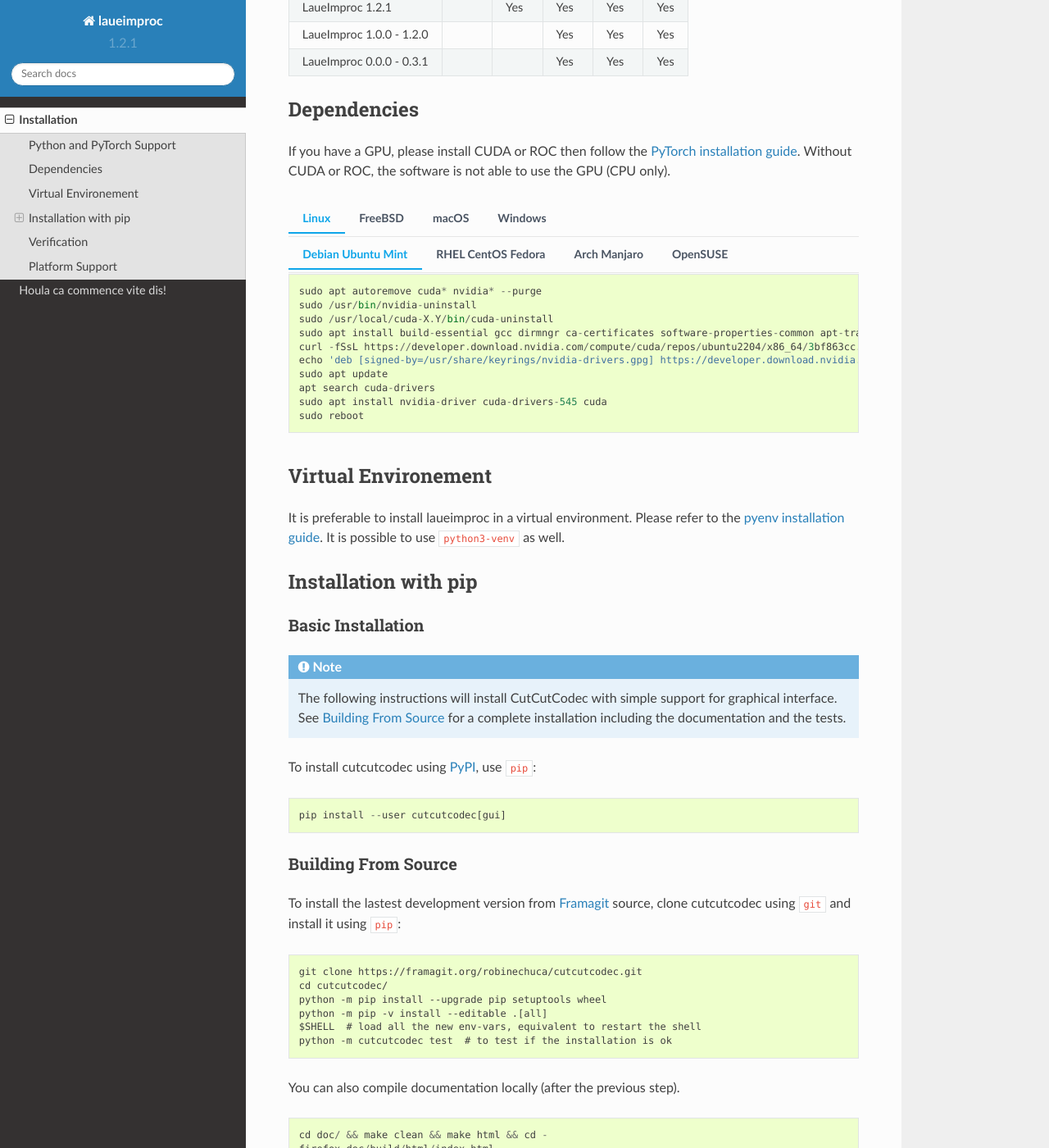
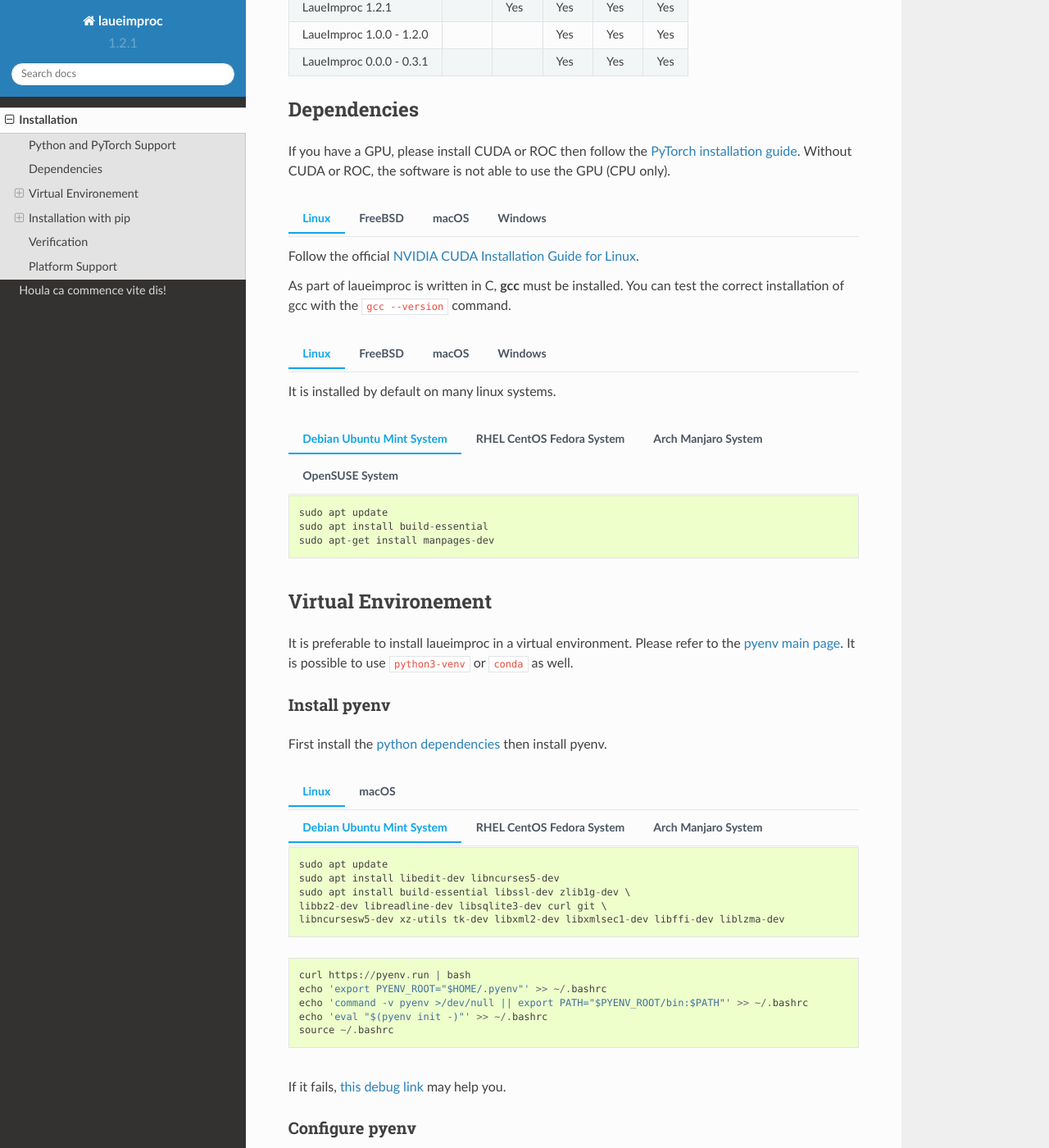
Before and after one commit to BM32ESRF/laueimproc, a Sphinx documentation site: the page built from doc/usage/installation.rst, in a window 1280 px wide and 1400 px high, scrolled down 346 px. Shown: the whole window at 82% size. Built offline with Sphinx 7.4.7 and the Read the Docs theme 2.0.0, drawn with Linux system fonts in a browser that asks for light colours; some of the changed text lies outside the part shown.

Commit message:
update install doc

```diff
--- a/doc/usage/installation.rst
+++ b/doc/usage/installation.rst
@@ -27,107 +27,190 @@
 
 .. tab:: Linux
 
-    .. tab:: Debian Ubuntu Mint
-
-        .. code::
-
-            sudo apt autoremove cuda* nvidia* --purge
-            sudo /usr/bin/nvidia-uninstall
-            sudo /usr/local/cuda-X.Y/bin/cuda-uninstall
-            sudo apt install build-essential gcc dirmngr ca-certificates software-properties-common apt-transport-https dkms curl -y
-            curl -fSsL https://developer.download.nvidia.com/compute/cuda/repos/ubuntu2204/x86_64/3bf863cc.pub | sudo gpg --dearmor | sudo tee /usr/share/keyrings/nvidia-drivers.gpg > /dev/null 2>&1
-            echo 'deb [signed-by=/usr/share/keyrings/nvidia-drivers.gpg] https://developer.download.nvidia.com/compute/cuda/repos/ubuntu2204/x86_64/ /' | sudo tee /etc/apt/sources.list.d/nvidia-drivers.list
-            sudo apt update
-            apt search cuda-drivers
-            sudo apt install nvidia-driver cuda-drivers-545 cuda
-            sudo reboot
-
-    .. tab:: RHEL CentOS Fedora
-
-        .. code::
-
-            sudo yum install cuda
-
-    .. tab:: Arch Manjaro
-
-        .. code::
-
-            sudo pacman -S cuda
-
-    .. tab:: OpenSUSE
-
-        .. code::
-
-            sudo zypper install cuda
+    Follow the official `NVIDIA CUDA Installation Guide for Linux <https://docs.nvidia.com/cuda/cuda-installation-guide-linux/index.html>`_.
 
 .. tab:: FreeBSD
 
-    .. code::
-
-        sudo pkg install cuda
+    It is not well supproted, you can try to follow `this bsd link <https://gist.github.com/Mostly-BSD/4d3cacc0ee2f045ed8505005fd664c6e>`_.
 
 .. tab:: macOS
 
-    You could install the FFmpeg by using `Homebrew <https://brew.sh/>`_.
-
-    .. code::
-
-        brew update
-        brew upgrade
-        brew install cuda pkg-config
+    Follow the `NVIDIA CUDA Installation Guide for Mac OS X <https://docs.nvidia.com/cuda/archive/10.2/cuda-installation-guide-mac-os-x/index.html>`_.
 
 .. tab:: Windows
 
     .. warning:: Windows is crap, so be prepared for a tedious and buggy installation! You should forget Microchiotte-Windaube and go straight to Linux before you pull out all your hair!
 
-    It is important to configure your environement variable to hook cuda to PyTorch. You can follow `this guide <https://docs.nvidia.com/cuda/cuda-installation-guide-microsoft-windows/index.html>`_ for example.
+    It is important to configure your environement variable to hook cuda to PyTorch.
+    Good luck with the `official guide <https://docs.nvidia.com/cuda/cuda-installation-guide-microsoft-windows/index.html>`_.
+
+As part of laueimproc is written in C, **gcc** must be installed. You can test the correct installation of gcc with the  ``gcc --version`` command.
+
+.. tab:: Linux
+
+    It is installed by default on many linux systems.
+
+    .. tab:: Debian Ubuntu Mint System
+
+        .. code::
+
+            sudo apt update
+            sudo apt install build-essential
+            sudo apt-get install manpages-dev
+
+    .. tab:: RHEL CentOS Fedora System
+
+        .. code::
+
+            sudo yum group install "Development Tools"
+            sudo yum install man-pages
+
+    .. tab:: Arch Manjaro System
+
+        .. code::
+
+            sudo pacman -Syu
+            sudo pacman -S base-devel
+            sudo pacman -S gcc-multilib lib32-gcc-libs
+            wget https://ftp.gnu.org/gnu/gcc/gcc-13.2.0/gcc-13.2.0.tar.gz
+            tar -xzvf gcc-13.2.0.tar.gz
+            cd gcc-13.2.0
+            mkdir build
+            cd build
+            \../configure
+            make -j4
+            sudo make install
+
+    .. tab:: OpenSUSE System
+
+        .. code::
+
+            sudo zypper refresh
+            sudo zypper update
+            sudo zypper addrepo http://download.opensuse.org/distribution/leap/15.6/repo/oss/ oss
+            zypper search gcc
+            sudo zypper install gcc
+            sudo zypper install gcc-c++
+
+.. tab:: FreeBSD
+
+    It is install by default on FreeBSD.
+
+.. tab:: macOS
+
+    You could install gcc by using `Homebrew <https://brew.sh/>`_.
+
+    .. code::
+
+        brew install gcc
+
+.. tab:: Windows
+
+    .. warning:: I see that you insist on using Windows, this step is the most critical, good luck! Without gcc, some functions of laueimproc will be around **1000 times slowler**.
+
+    It is not too late to listen the voice of reason! You can `install ubuntu <https://lecrabeinfo.net/installer-ubuntu-22-04-lts-le-guide-complet.html>`_ for example.
 
 
 Virtual Environement
 --------------------
 
-It is preferable to install laueimproc in a virtual environment. Please refer to the `pyenv installation guide <https://github.com/pyenv/pyenv>`_. It is possible to use ``python3-venv`` as well.
+It is preferable to install laueimproc in a virtual environment. Please refer to the `pyenv main page <https://github.com/pyenv/pyenv>`_. It is possible to use ``python3-venv`` or ``conda`` as well.
+
+Install pyenv
+^^^^^^^^^^^^^
+
+First install the `python dependencies <https://github.com/pyenv/pyenv/wiki#suggested-build-environment>`_ then install pyenv.
+
+.. tab:: Linux
+
+    .. tab:: Debian Ubuntu Mint System
+
+        .. code::
+
+            sudo apt update
+            sudo apt install libedit-dev libncurses5-dev
+            sudo apt install build-essential libssl-dev zlib1g-dev \
+            libbz2-dev libreadline-dev libsqlite3-dev curl git \
+            libncursesw5-dev xz-utils tk-dev libxml2-dev libxmlsec1-dev libffi-dev liblzma-dev
+
+    .. tab:: RHEL CentOS Fedora System
+
+        .. code::
+
+            sudo yum install openssl11-devel --allowerasing
+            yum install gcc make patch zlib-devel bzip2 bzip2-devel readline-devel sqlite sqlite-devel openssl-devel tk-devel libffi-devel xz-devel
+
+    .. tab:: Arch Manjaro System
+
+        .. code::
+
+            yay -S ncurses5-compat-libs
+
+    .. code::
+
+        curl https://pyenv.run | bash
+        echo 'export PYENV_ROOT="$HOME/.pyenv"' >> ~/.bashrc
+        echo 'command -v pyenv >/dev/null || export PATH="$PYENV_ROOT/bin:$PATH"' >> ~/.bashrc
+        echo 'eval "$(pyenv init -)"' >> ~/.bashrc
+        source ~/.bashrc
+
+.. tab:: macOS
+
+    You could install dependencies by using `Homebrew <https://brew.sh/>`_.
+
+    .. code::
+
+        brew install ncurses
+        brew install openssl readline sqlite3 xz zlib tcl-tk
+        brew install pyenv
+
+If it fails, `this debug link <https://github.com/pyenv/pyenv/wiki/Common-build-problems>`_ may help you.
+
+Configure pyenv
+^^^^^^^^^^^^^^^
+
+Create the virtual environement.
+
+.. code::
+
+    pyenv update
+    pyenv install -v 3.12
+    pyenv virtualenv 3.12 laueenv
+    pyenv activate laueenv
+
+Install jupter notebook
+
+.. code::
+
+    pip install ipython jupyter notebook
+    jupyter-notebook &
 
 
 Installation with pip
 ---------------------
 
-Basic Installation
-^^^^^^^^^^^^^^^^^^
+Building From Source
+^^^^^^^^^^^^^^^^^^^^
 
-.. note::
-
-    The following instructions will install CutCutCodec with simple support for graphical interface.
-    See :ref:`building-from-source` for a complete installation including the documentation and the tests.
-
-To install cutcutcodec using `PyPI <https://pypi.org/project/cutcutcodec/>`_, use ``pip``:
+To install the lastest development version from `GitHub <https://github.com/BM32ESRF/laueimproc>`_ source, clone laueimproc using ``git`` and install it using ``pip``:
 
 .. code::
 
-    pip install --user cutcutcodec[gui]
+    git clone https://github.com/BM32ESRF/laueimproc.git
+    cd laueimproc/
+    pip install --upgrade pip setuptools wheel
+    pip -v install --editable .[all]
+    source ~/.bashrc
 
-.. _building-from-source:
-
-Building From Source
-^^^^^^^^^^^^^^^^^^^^
-
-To install the lastest development version from `Framagit <https://framagit.org/robinechuca/cutcutcodec>`_ source, clone cutcutcodec using ``git`` and install it using ``pip``:
-
-.. code::
-
-    git clone https://framagit.org/robinechuca/cutcutcodec.git
-    cd cutcutcodec/
-    python -m pip install --upgrade pip setuptools wheel
-    python -m pip -v install --editable .[all]
-    $SHELL  # load all the new env-vars, equivalent to restart the shell
-    python -m cutcutcodec test  # to test if the installation is ok
+Building Documentation
+^^^^^^^^^^^^^^^^^^^^^^
 
 You can also compile documentation locally (after the previous step).
 
 .. code::
 
     cd doc/ && make clean && make html && cd -
-    firefox doc/build/html/index.html
+    firefox doc/build/html/index.html &
 
 
 Verification
@@ -138,13 +221,7 @@
 
 .. code::
 
-    python -m cutcutcodec test  # or cutcutcodec-test
-
-To run a partial test, please refer to the integrated CLI:
-
-.. code::
-
-    python -m cutcutcodec test --help
+    python -m laueimproc test  # or laueimproc-test
 
 
 Platform Support
@@ -154,10 +231,10 @@
 
 .. note::
 
-    Contributors please test CutCutCodec on your platform then update this document and send a pull request.
+    Contributors please test LaueImProc on your platform then update this document and send a pull request.
 
-+----------------------------------+------------------------+------------------------+-------------------------+
-| Operating system                 | Tested Python versions | Tested FFmpeg versions | Tested architecture     |
-+==================================+========================+========================+=========================+
-| Linux Mint 21.3                  | 3.9, 3.10, 3.11        | 4.4.2                  | x86-64                  |
-+----------------------------------+------------------------+------------------------+-------------------------+
++----------------------------------+------------------------+-------------------------+
+| Operating system                 | Tested Python versions | Tested architecture     |
++==================================+========================+=========================+
+| Linux Mint 21.3                  | 3.9, 3.10, 3.11        | x86-64                  |
++----------------------------------+------------------------+-------------------------+
```
